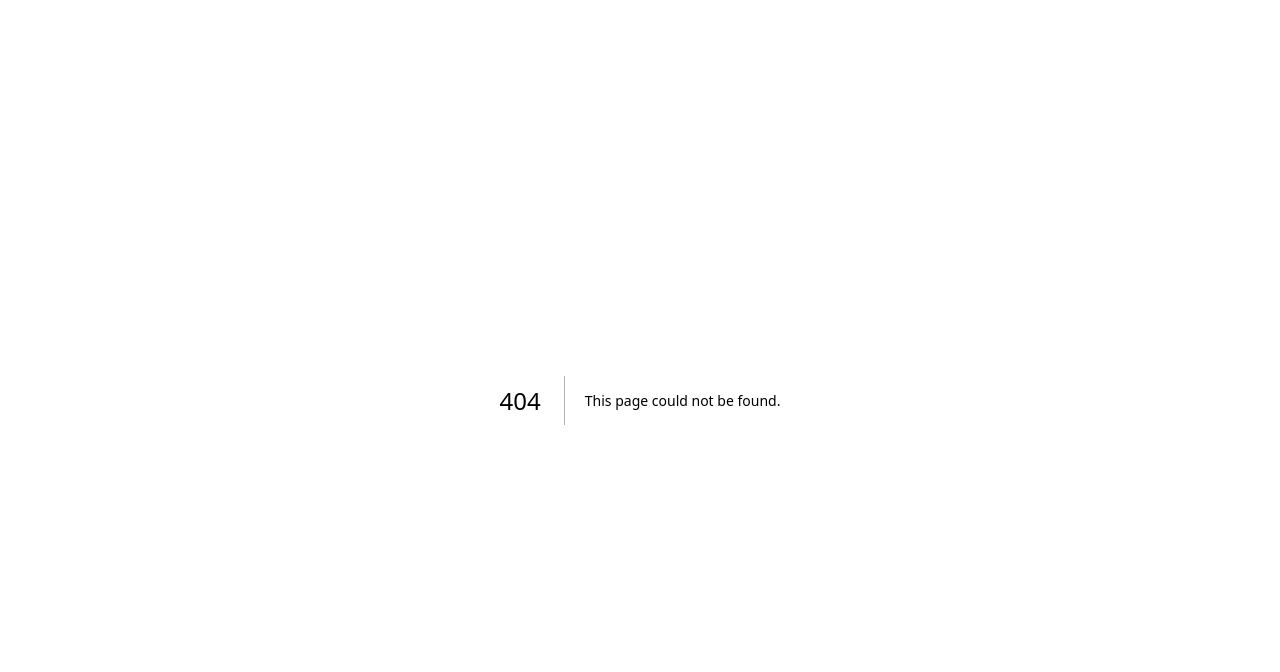
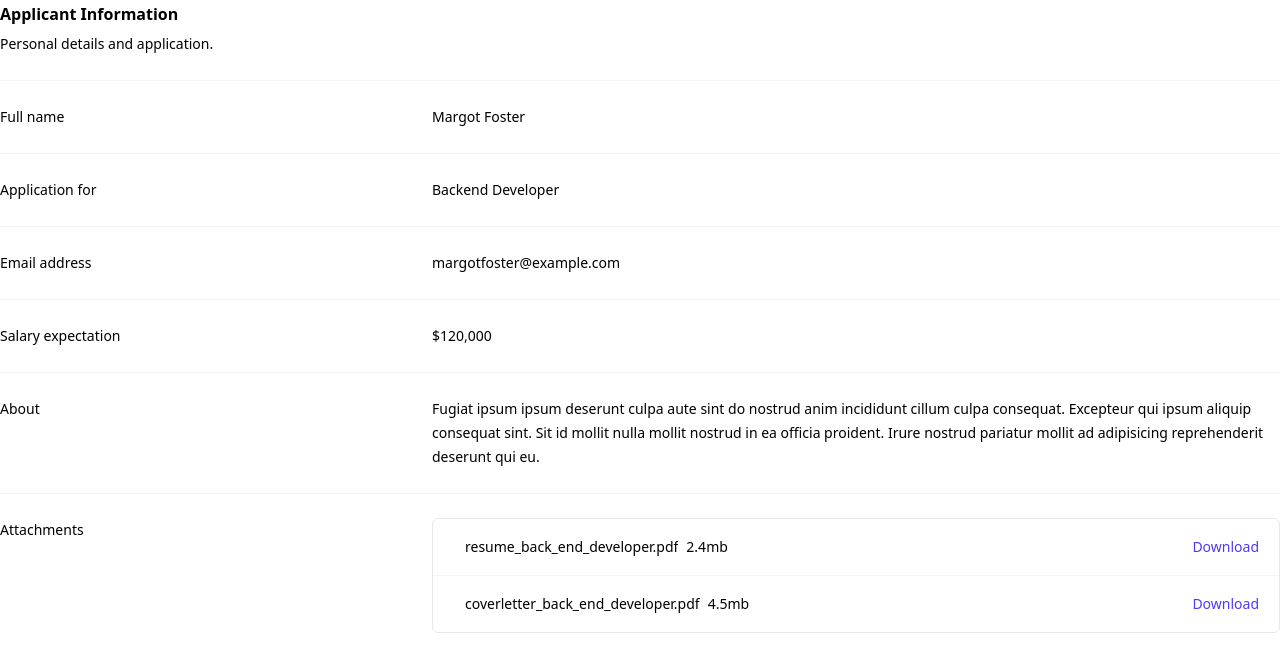
Before and after one commit to Dami-18/IRISMS, a Next.js app: page /profile in a window 1280 px wide. Before the commit this address had no page. Shown: the top 672 px of the page. Built offline with nearby package versions, Linux system fonts and the light colour scheme.

Commit message:
student profile page

```diff
--- /dev/null
+++ b/src/app/profile/page.tsx
@@ -0,0 +1,96 @@
+// profile page
+const Profile = () => {
+  return (
+    <div>
+      <div className="px-4 sm:px-0">
+        <h3 className="text-base/7 font-semibold">Applicant Information</h3>
+        <p className="mt-1 max-w-2xl text-sm/6">
+          Personal details and application.
+        </p>
+      </div>
+      <div className="mt-6 border-t border-gray-100">
+        <dl className="divide-y divide-gray-100">
+          <div className="px-4 py-6 sm:grid sm:grid-cols-3 sm:gap-4 sm:px-0">
+            <dt className="text-sm/6 font-medium">Full name</dt>
+            <dd className="mt-1 text-sm/6 sm:col-span-2 sm:mt-0">
+              Margot Foster
+            </dd>
+          </div>
+          <div className="px-4 py-6 sm:grid sm:grid-cols-3 sm:gap-4 sm:px-0">
+            <dt className="text-sm/6 font-medium">Application for</dt>
+            <dd className="mt-1 text-sm/6 sm:col-span-2 sm:mt-0">
+              Backend Developer
+            </dd>
+          </div>
+          <div className="px-4 py-6 sm:grid sm:grid-cols-3 sm:gap-4 sm:px-0">
+            <dt className="text-sm/6 font-medium">Email address</dt>
+            <dd className="mt-1 text-sm/6 sm:col-span-2 sm:mt-0">
+              margotfoster@example.com
+            </dd>
+          </div>
+          <div className="px-4 py-6 sm:grid sm:grid-cols-3 sm:gap-4 sm:px-0">
+            <dt className="text-sm/6 font-medium">Salary expectation</dt>
+            <dd className="mt-1 text-sm/6 sm:col-span-2 sm:mt-0">$120,000</dd>
+          </div>
+          <div className="px-4 py-6 sm:grid sm:grid-cols-3 sm:gap-4 sm:px-0">
+            <dt className="text-sm/6 font-medium">About</dt>
+            <dd className="mt-1 text-sm/6 sm:col-span-2 sm:mt-0">
+              Fugiat ipsum ipsum deserunt culpa aute sint do nostrud anim
+              incididunt cillum culpa consequat. Excepteur qui ipsum aliquip
+              consequat sint. Sit id mollit nulla mollit nostrud in ea officia
+              proident. Irure nostrud pariatur mollit ad adipisicing
+              reprehenderit deserunt qui eu.
+            </dd>
+          </div>
+          <div className="px-4 py-6 sm:grid sm:grid-cols-3 sm:gap-4 sm:px-0">
+            <dt className="text-sm/6 font-medium">Attachments</dt>
+            <dd className="mt-2 text-sm sm:col-span-2 sm:mt-0">
+              <ul
+                role="list"
+                className="divide-y divide-gray-100 rounded-md border border-gray-200"
+              >
+                <li className="flex items-center justify-between py-4 pr-5 pl-4 text-sm/6">
+                  <div className="flex w-0 flex-1 items-center">
+                    <div className="ml-4 flex min-w-0 flex-1 gap-2">
+                      <span className="truncate font-medium">
+                        resume_back_end_developer.pdf
+                      </span>
+                      <span className="shrink-0">2.4mb</span>
+                    </div>
+                  </div>
+                  <div className="ml-4 shrink-0">
+                    <a
+                      href="#"
+                      className="font-medium text-indigo-600 hover:text-indigo-500"
+                    >
+                      Download
+                    </a>
+                  </div>
+                </li>
+                <li className="flex items-center justify-between py-4 pr-5 pl-4 text-sm/6">
+                  <div className="flex w-0 flex-1 items-center">
+                    <div className="ml-4 flex min-w-0 flex-1 gap-2">
+                      <span className="truncate font-medium">
+                        coverletter_back_end_developer.pdf
+                      </span>
+                      <span className="shrink-0">4.5mb</span>
+                    </div>
+                  </div>
+                  <div className="ml-4 shrink-0">
+                    <a
+                      href="#"
+                      className="font-medium text-indigo-600 hover:text-indigo-500"
+                    >
+                      Download
+                    </a>
+                  </div>
+                </li>
+              </ul>
+            </dd>
+          </div>
+        </dl>
+      </div>
+    </div>
+  );
+};
+export default Profile;
```
